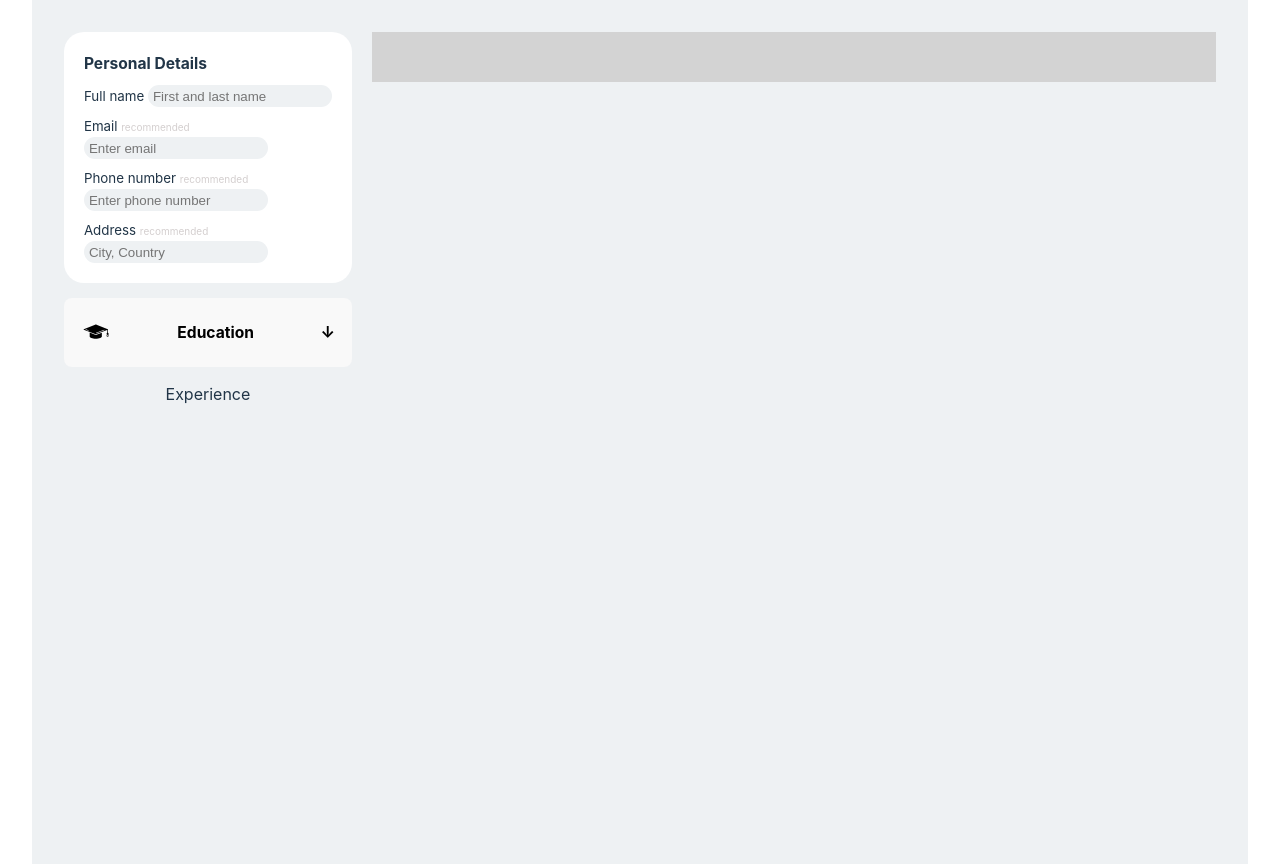
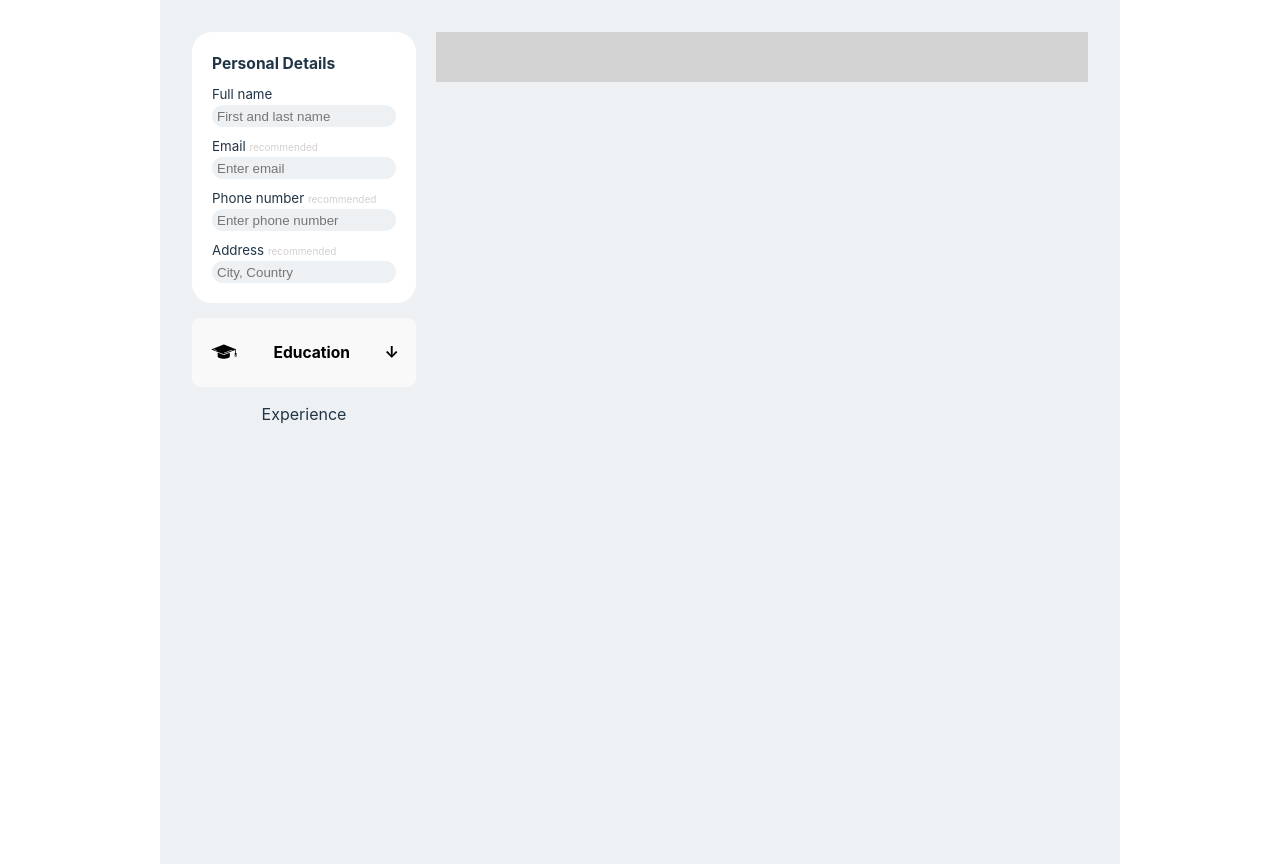
Before and after one commit to gtsoul-tech/cv-template, a React (Vite) app: page / in a window 1280 px wide. Built offline with nearby package versions, Linux system fonts and the light colour scheme.

Commit message:
made person

```diff
--- a/src/App.jsx
+++ b/src/App.jsx
@@ -5,47 +5,62 @@ import EditSide from './components/EditSide'
 import DisplaySide from './components/DisplaySide'
 
 function App() {
-  const [fullName, setText] = useState('');
-  const [email, setEmail] = useState('');
-  const [phoneNumber, setPhoneNumber] = useState('');
-  const [address, setAddress] = useState('');
-
+  const[person,setPerson] = useState({
+    fullName:"",
+    email:"",
+    phoneNumber:"",
+    address:""
+  })
   function handleChangeFullName(e) {
-      setText(e.target.value);
+    setPerson({
+      ...person, // Copy the old fields
+      fullName: e.target.value // But override this one
+    });
   }
   function handleChangeEmail(e) {
-      setEmail(e.target.value);
+    setPerson({
+      ...person, // Copy the old fields
+      email: e.target.value // But override this one
+    });
   }
   function handleChangePhoneNumber(e) {
-      setPhoneNumber(e.target.value);
+    setPerson({
+      ...person, // Copy the old fields
+      phoneNumber: e.target.value // But override this one
+    });
   }
   function handleChangeAddress(e) {
-      setAddress(e.target.value);
+    setPerson({
+      ...person, // Copy the old fields
+      address: e.target.value // But override this one
+    });
   }
+
+  const[degree,setDegree] = useState({
+    school:"",
+    degree:"",
+    startDate:"",
+    endDate:"",
+    location:""
+  })
+
+
 
 
   return (
     <>
       <div className='app'>
         <EditSide
-        fullName={fullName}
-        email={email}
-        phoneNumber={phoneNumber}
-        address={address}
+        person={person}
         handleChangeAddress={handleChangeAddress}
         handleChangeFullName={handleChangeFullName}
         handleChangePhoneNumber={handleChangePhoneNumber}
-        handleChangeEmail={handleChangeEmail}></EditSide>
+        handleChangeEmail={handleChangeEmail}
+        ></EditSide>
 
         <DisplaySide
-        fullName={fullName}
-        email={email}
-        phoneNumber={phoneNumber}
-        address={address}
-        handleChangeAddress={handleChangeAddress}
-        handleChangeFullName={handleChangeFullName}
-        handleChangePhoneNumber={handleChangePhoneNumber}
-        handleChangeEmail={handleChangeEmail}></DisplaySide>
+        person={person}>
+        </DisplaySide>
       </div>
 
     </>
--- a/src/components/DisplaySide.jsx
+++ b/src/components/DisplaySide.jsx
@@ -1,35 +1,21 @@
 import PersonalDetails from './PersonalDetails'
 import '../styles/DisplaySide.css'
 import PropTypes from 'prop-types';
-function DisplaySide({fullName,email,phoneNumber,address,handleChangeFullName,handleChangeEmail,handleChangePhoneNumber,handleChangeAddress}) {
+function DisplaySide({person}) {
     //props
   return (
     <>
       <div className='displaySide'>
 
-        <PersonalDetails
-        fullName={fullName}
-        email={email}
-        phoneNumber={phoneNumber}
-        address={address}
-        handleChangeAddress={handleChangeAddress}
-        handleChangeFullName={handleChangeFullName}
-        handleChangePhoneNumber={handleChangePhoneNumber}
-        handleChangeEmail={handleChangeEmail}>
-        </PersonalDetails>
+        <PersonalDetails person={person}></PersonalDetails>
 
       </div>
     </>
   )
 }
 DisplaySide.propTypes = {
-    fullName: PropTypes.string.isRequired,
-    email: PropTypes.string.isRequired,
-    phoneNumber:PropTypes.string.isRequired,
-    address:PropTypes.string.isRequired,
-    handleChangeAddress:PropTypes.func,
-    handleChangeEmail:PropTypes.func,
-    handleChangeFullName:PropTypes.func,
-    handleChangePhoneNumber:PropTypes.func
+    person: PropTypes.object
 }
 export default DisplaySide
+
+//tha pairnw
--- a/src/components/EditSide.jsx
+++ b/src/components/EditSide.jsx
@@ -1,4 +1,4 @@
-import PropTypes from 'prop-types';
+
 import '../styles/EditSide.css'
 import PersonalForm from './PersonalForm'
 import EducationForm from './EducationForm';
@@ -6,31 +6,11 @@ function EditSide(props) {
   return (
     <>
       <div className='editSide'>
-        <PersonalForm
-        fullName={props.fullName}
-        email={props.email}
-        phoneNumber={props.phoneNumber}
-        address={props.address}
-        handleChangeAddress={props.handleChangeAddress}
-        handleChangeFullName={props.handleChangeFullName}
-        handleChangePhoneNumber={props.handleChangePhoneNumber}
-        handleChangeEmail={props.handleChangeEmail}
-        ></PersonalForm>
-        <EducationForm educationProps={props.educationProps}>
-        </EducationForm>
+        <PersonalForm {...props}></PersonalForm>
+        <EducationForm {...props}></EducationForm>
         <div>Experience</div>
       </div>
     </>
   )
 }
-EditSide.propTypes = {
-    fullName: PropTypes.string.isRequired,
-    email: PropTypes.string.isRequired,
-    phoneNumber:PropTypes.string.isRequired,
-    address:PropTypes.string.isRequired,
-    handleChangeAddress:PropTypes.func,
-    handleChangeEmail:PropTypes.func,
-    handleChangeFullName:PropTypes.func,
-    handleChangePhoneNumber:PropTypes.func
-}
 export default EditSide
--- a/src/components/Input.jsx
+++ b/src/components/Input.jsx
@@ -13,8 +13,8 @@ function Input( { label,value,handleChange,placeholder,recommended=false }){
             </div>
         ) : (
 
-            <span>{label}
-            {' '}</span>
+            <div>{label}
+            {' '}</div>
         )}
         <input
             className='inputPersonal'
--- a/src/components/PersonalDetails.jsx
+++ b/src/components/PersonalDetails.jsx
@@ -4,32 +4,37 @@ import MobileSvg from "../assets/mobile.svg";
 import LocationSvg from "../assets/location.svg";
 
 function PersonalDetails(props){
+    const fullName = props.person.fullName;
+    const email = props.person.email;
+    const phoneNumber = props.person.phoneNumber;
+    const address = props.person.address;
+
     return(<>
         <div className='personalDisplay'>
-            <div className="personalName">{props.fullName}</div>
+            <div className="personalName">{fullName}</div>
             <div className="restPersonalDetails">
-                {props.email!='' ? (
+                {email!='' ? (
                 <div className='detail'>
                     <img src={EmailSvg} alt="email icon" width="20px" height="20px"/>
-                    {' '}{props.email}{' '}
+                    {' '}{email}{' '}
                 </div>
                 ) : (
                     <div>{' '}
                     </div>
                 )}
-                {props.phoneNumber!='' ? (
+                {phoneNumber!='' ? (
                 <div className='detail'>
                     <img src={MobileSvg} alt="mobile icon" width="20px" height="20px"/>
-                    {' '}{props.phoneNumber}{' '}
+                    {' '}{phoneNumber}{' '}
                 </div>
                 ) : (
                     <div>{' '}
                     </div>
                 )}
-                {props.address!='' ? (
+                {address!='' ? (
                 <div className='detail'>
                     <img src={LocationSvg} alt="address icon" width="20px" height="20px"/>
-                    {' '}{props.address}{' '}
+                    {' '}{address}{' '}
                 </div>
                 ) : (
                     <div>{' '}
@@ -40,13 +45,10 @@ function PersonalDetails(props){
     </>)
 }
 PersonalDetails.propTypes = {
-    fullName: PropTypes.string.isRequired,
-    email: PropTypes.string.isRequired,
-    phoneNumber:PropTypes.string.isRequired,
-    address:PropTypes.string.isRequired,
-    handleChangeAddress:PropTypes.func,
-    handleChangeEmail:PropTypes.func,
-    handleChangeFullName:PropTypes.func,
-    handleChangePhoneNumber:PropTypes.func
+    person: PropTypes.object.isRequired,
+    fullName: PropTypes.string,
+    email: PropTypes.string,
+    phoneNumber:PropTypes.string,
+    address:PropTypes.string
 }
 export default PersonalDetails
--- a/src/components/PersonalForm.jsx
+++ b/src/components/PersonalForm.jsx
@@ -1,27 +1,32 @@
 import PropTypes from 'prop-types';
-import '../styles/EditSide.css'
-import Input from "./Input"
+import '../styles/EditSide.css';
+import Input from "./Input";
 
 function PersonalForm(props){
+    const fullName = props.person.fullName;
+    const email = props.person.email;
+    const phoneNumber = props.person.phoneNumber;
+    const address = props.person.address;
 
     return (
         <>
             <div className='personalDetails'>
                 <h3 id="personalTitle">Personal Details</h3>
-                <Input label="Full name" value={props.fullName} handleChange={props.handleChangeFullName} placeholder="First and last name" />
-                <Input label="Email" value={props.email} handleChange={props.handleChangeEmail} placeholder="Enter email" recommended={true} />
-                <Input label="Phone number" value={props.phoneNumber} handleChange={props.handleChangePhoneNumber} placeholder="Enter phone number" recommended={true} />
-                <Input label="Address" value={props.address} handleChange={props.handleChangeAddress} placeholder="City, Country" recommended={true} />
+                <Input label="Full name" value={fullName} handleChange={props.handleChangeFullName} placeholder="First and last name" />
+                <Input label="Email" value={email} handleChange={props.handleChangeEmail} placeholder="Enter email" recommended={true} />
+                <Input label="Phone number" value={phoneNumber} handleChange={props.handleChangePhoneNumber} placeholder="Enter phone number" recommended={true} />
+                <Input label="Address" value={address} handleChange={props.handleChangeAddress} placeholder="City, Country" recommended={true} />
 
             </div>
         </>
     )
 }
 PersonalForm.propTypes = {
-    fullName: PropTypes.string.isRequired,
-    email: PropTypes.string.isRequired,
-    phoneNumber:PropTypes.string.isRequired,
-    address:PropTypes.string.isRequired,
+    person:PropTypes.object.isRequired,
+    fullName: PropTypes.string,
+    email: PropTypes.string,
+    phoneNumber:PropTypes.string,
+    address:PropTypes.string,
     handleChangeAddress:PropTypes.func,
     handleChangeEmail:PropTypes.func,
     handleChangeFullName:PropTypes.func,
```
